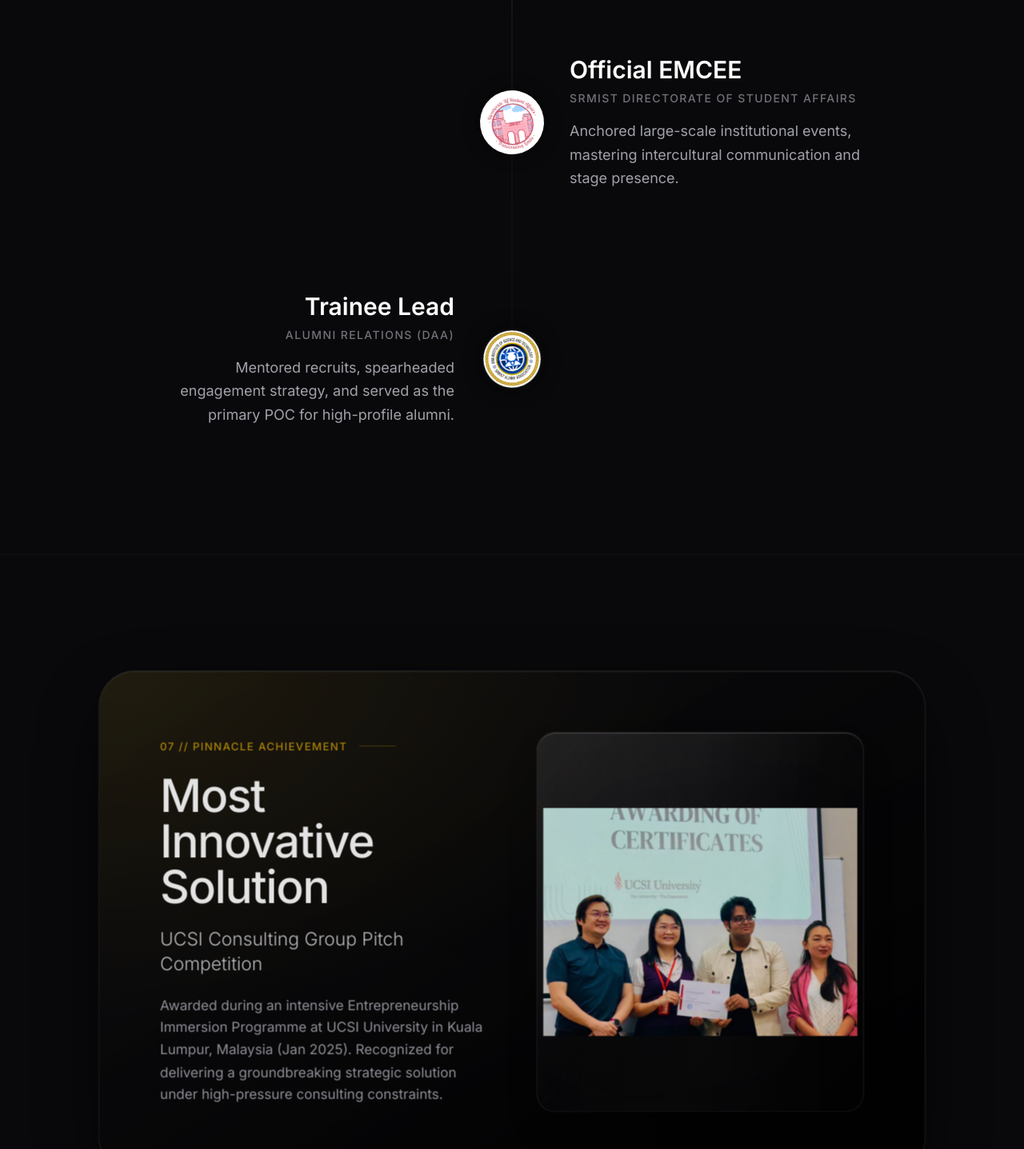
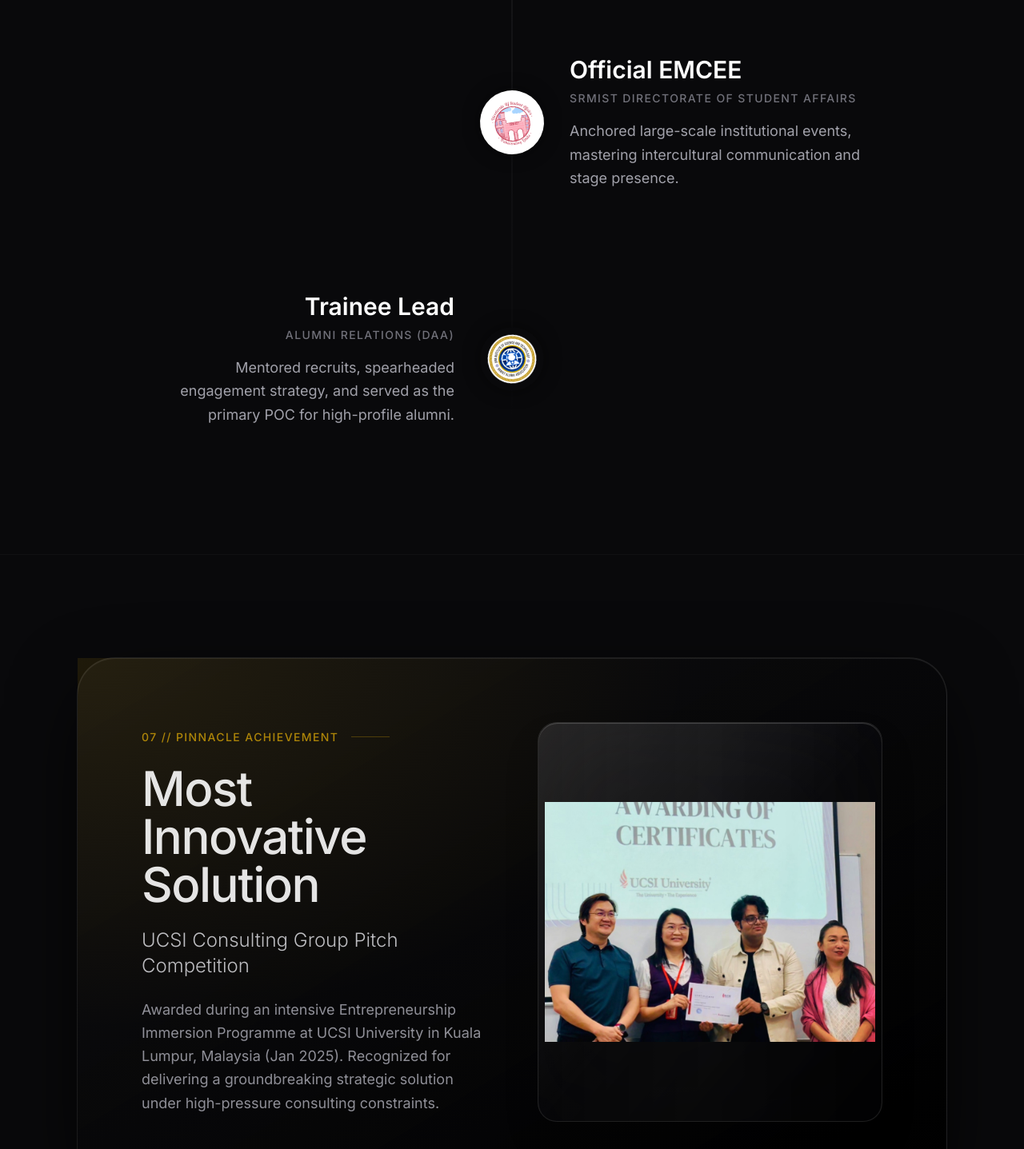
Before and after one commit to lak-is-law/scrollytelling-portfolio, a Next.js app: page / in a window 1280 px wide. Shown: the part 8913-10350 px from the top of the page at 80% size. Built offline with nearby package versions, Linux system fonts and the light colour scheme.

Commit message:
fix: reset Cherry+ logo scale to display completely, and fix 3D tilt flattening in achievements

```diff
--- a/src/components/Achievements.tsx
+++ b/src/components/Achievements.tsx
@@ -18,7 +18,6 @@ export default function Achievements() {
     offset: ["start end", "end start"],
   });
 
-  const scale = useTransform(scrollYProgress, [0, 0.5, 1], [0.9, 1, 0.9]);
   const opacity = useTransform(scrollYProgress, [0, 0.3, 0.7, 1], [0.3, 1, 1, 0.3]);
 
   // 3D Hover Physics
@@ -50,14 +49,13 @@ export default function Achievements() {
       <div className="mx-auto max-w-7xl w-full">
 
         {/* Spotlight UCSI Achievement */}
-        <motion.div
-          style={{ scale, opacity }}
-          className="relative rounded-[3rem] bg-gradient-to-br from-zinc-900/40 to-black border border-white/10 p-12 md:p-20 flex flex-col xl:flex-row items-center justify-between gap-16 overflow-hidden shadow-[inset_0_1px_1px_rgba(255,255,255,0.1),0_30px_100px_-20px_rgba(0,0,0,1)]"
+        <div
+          className="relative rounded-[3rem] bg-gradient-to-br from-zinc-900/40 to-black border border-white/10 p-12 md:p-20 flex flex-col xl:flex-row items-center justify-between gap-16 shadow-[inset_0_1px_1px_rgba(255,255,255,0.1),0_30px_100px_-20px_rgba(0,0,0,1)]"
         >
           {/* Ambient Glow */}
           <div className="absolute top-0 left-0 w-full h-full bg-[radial-gradient(ellipse_at_top_left,_var(--tw-gradient-stops))] from-yellow-500/10 via-transparent to-transparent pointer-events-none" />
 
-          <div className="relative z-10 w-full xl:w-1/2 space-y-6">
+          <motion.div style={{ opacity }} className="relative z-10 w-full xl:w-1/2 space-y-6">
             <div className="flex items-center gap-4 text-sm font-medium tracking-widest text-yellow-500/80 uppercase mb-4">
               <span>07 // Pinnacle Achievement</span>
               <div className="h-px w-12 bg-yellow-500/30" />
@@ -72,7 +70,7 @@ export default function Achievements() {
             <p className="text-lg text-zinc-400 leading-relaxed max-w-2xl">
               Awarded during an intensive Entrepreneurship Immersion Programme at UCSI University in Kuala Lumpur, Malaysia (Jan 2025). Recognized for delivering a groundbreaking strategic solution under high-pressure consulting constraints.
             </p>
-          </div>
+          </motion.div>
 
           {/* 3D Image Container */}
           <div className="relative z-10 w-full xl:w-1/2 perspective-[2000px] h-[300px] sm:h-[400px] lg:h-[500px]">
@@ -106,7 +104,7 @@ export default function Achievements() {
               </div>
             </motion.div>
           </div>
-        </motion.div>
+        </div>
 
         {/* Other Accolades Grid */}
         <div className="mt-24">
--- a/src/components/Leadership.tsx
+++ b/src/components/Leadership.tsx
@@ -10,7 +10,7 @@ const milestones = [
     org: "Cherry+ Network",
     desc: "Managed PR campaigns, Instagram reel ideation, and contributed to corporate social responsibility initiatives.",
     logo: "/logos/cherry.png",
-    scale: 2.2, // Zoomed in to focus on the logo
+    scale: 1, // Reset scale to normal to display the full logo
   },
   {
     role: "Editorial Associate",
@@ -92,7 +92,7 @@ export default function Leadership() {
                           alt={item.org}
                           fill
                           sizes="(max-width: 768px) 56px, 80px"
-                          className="object-cover"
+                          className="object-contain p-1.5"
                         />
                       </div>
                     </motion.div>
```
